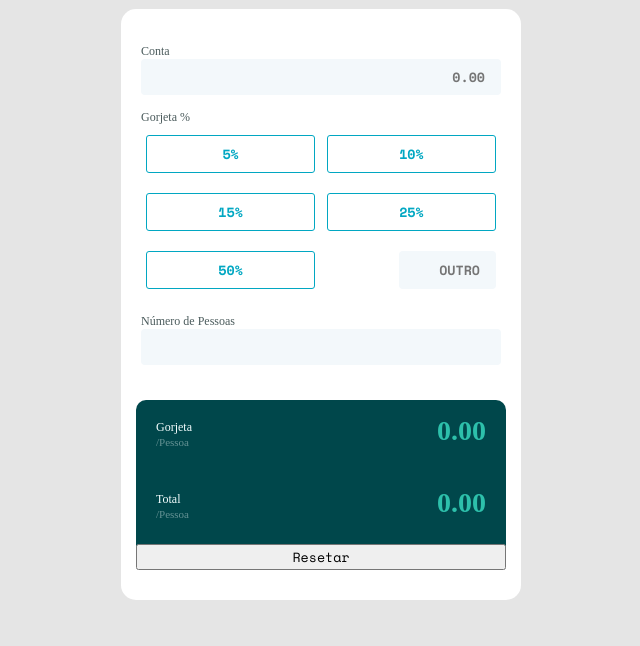
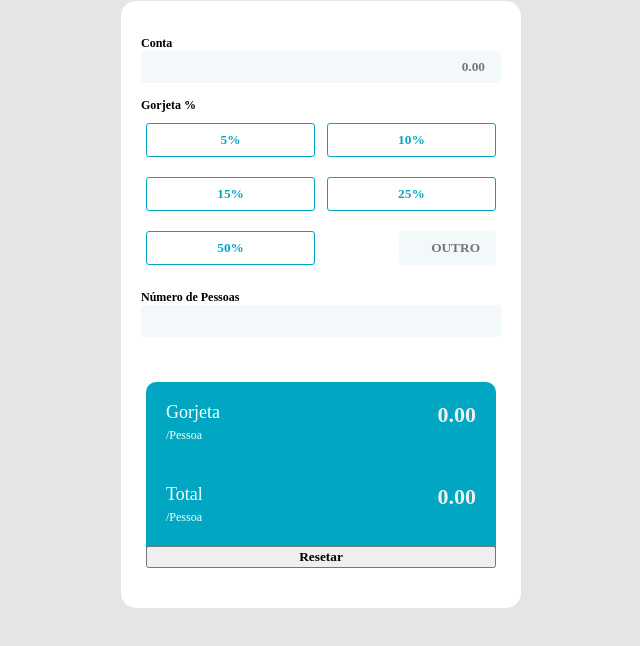
Before and after one commit to EduardoRDA/gorjetas, a plain HTML site: page index.html in a window 1280 px wide. Shown: the part 154-800 px from the top of the page, without its empty margins (319-959 px from the left). Drawn offline with nearby package versions, Linux system fonts and the light colour scheme.

Commit message:
Update style.css

```diff
--- a/style.css
+++ b/style.css
@@ -1,6 +1,7 @@
 body{
     font-family: 'Mulish';
-    font-style: normal;;
+    font-style: normal;
+    font-weight: bold;
     margin: 0;
     display: flex;
     flex-direction: column;
@@ -34,8 +35,8 @@ h1{
     display: flex;
     flex-direction: column;
     flex-grow: 1;
-    background-color: #00474B;
-    margin: 15px;
+    background-color: #01A7C2;
+    margin: 25px;
     border-radius: 10px;
 }
 
@@ -45,13 +46,13 @@ h1{
     align-content: center;
     color: #F5FFFF;
     padding: 20px 20px;
-    font-size: 12px;
+    font-size: 18px;
     font-weight: 400;
 }
 
 .porPessoa{
-    color: #659395;
-    font-size: 11px;
+    color: #F5FFFF;
+    font-size: 12px;
     font-weight: 400;
 }
 
@@ -68,19 +69,19 @@ p{
     margin-top: 40px;
     margin-bottom: 30px;
     text-transform: uppercase;
-    color: #00474B;
+    color: #01A7C2;
     font-weight: 700;
 }
 
 #bt-reset:hover{
-    background-color: #9FE8DF;
+    background-color: #01A7C2;
 }
 
 .valorShow{
-    color: #2DC0AB;
-    font-size: 28px;
-    font-weight: 700;
-    transform: translateY(-5px);
+    color: #f0f0f0;
+    font-size: 22px;
+    font-weight: bold;
+
 }
 
 #calculator{
@@ -90,7 +91,7 @@ p{
     flex-grow: 1;
     max-width: 100%;
     margin: 20px;
-    color: #4b5b5c;
+    color: #000000;
     font-size: 12px;
 }
 
@@ -100,18 +101,12 @@ input{
     padding: 0.5rem 1rem;
     border-radius: 4px;
     text-align: right;
-    color: #01A7C2;
+    color: #000000;
     font-weight: 700;
 }
 
 input:focus{
-    outline-color: #8BDAD0;
-}
-
-#valor{
-    background-image: url('images/icon-dollar.svg');
-    background-repeat: no-repeat;
-    background-position: 10px 7px;
+    outline-color: #000000;
 }
 
 #qtdPessoas{
@@ -124,7 +119,7 @@ input:focus{
     display: flex;
     flex-wrap: wrap;
     justify-content: space-between;
-    /* border: 1px solid yellow; */
+
 }
 
 .bt-gorjeta, #gorjetaUser{
@@ -143,7 +138,7 @@ input:focus{
 }
 
 .bt-gorjeta:hover{
-    background-color: #0E7182;
+    background-color: #01A7C2;
     color: #fff;
 }
 
@@ -152,7 +147,8 @@ input:focus{
 }
 
 button, input{
-    font-family: 'Space Mono', monospace;
+    font-family: 'mulish';
+    font-weight: bold;
 }
 
 button{
@@ -161,11 +157,11 @@ button{
 
 .active{
     background-color: #9FE8DF;
-    color: #00474B;
+    color: #01A7C2;
 }
 
 .desactive{
-    background-color: #0D686D;
+    background-color: #01A7C2;
 }
 
 .erro{
@@ -185,18 +181,18 @@ button{
 
     #block{
         flex-direction: column;
-        /* border: 1px solid red; */
+
     }
 
     #calculator{
-        /* border: 1px solid black; */
+
         max-width: 100%;
         margin: 20px 35px;
 
     }
 
     #resultado{
-        /* border: 1px solid yellow; */
+
         margin: 20px 35px;
     }
 
@@ -233,14 +229,14 @@ button{
     }
 
     #calculator{
-        /* border: 1px solid black; */
+
         max-width: 100%;
         margin: 20px 15px;
 
     }
 
     #resultado{
-        /* border: 1px solid yellow; */
+
         margin: 20px 15px;
     }
 
```
